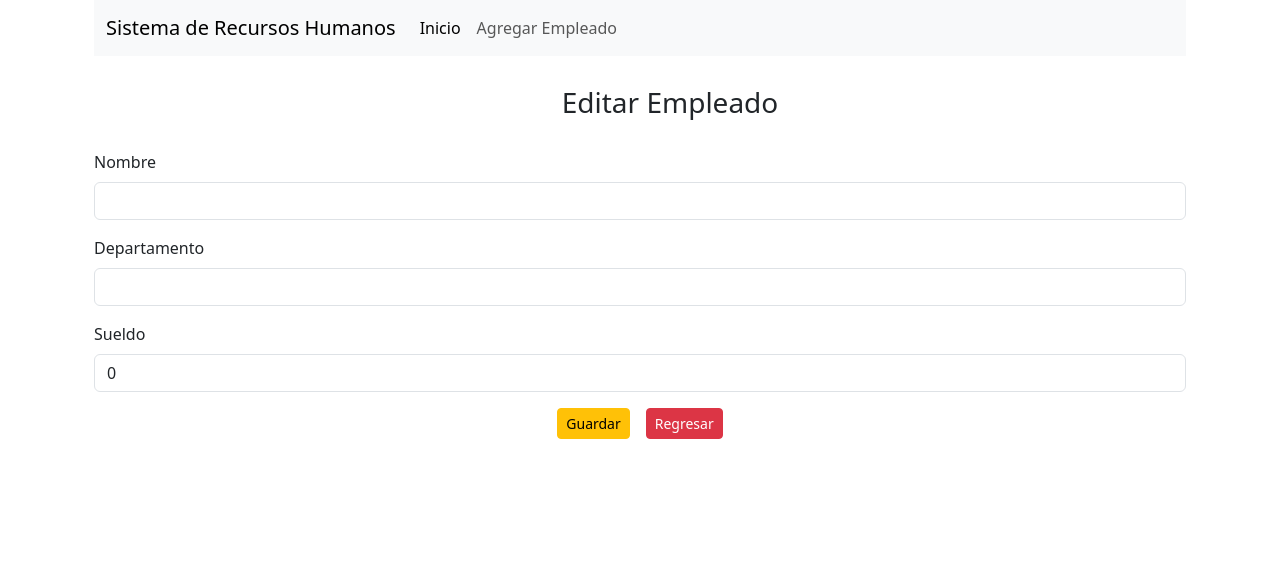
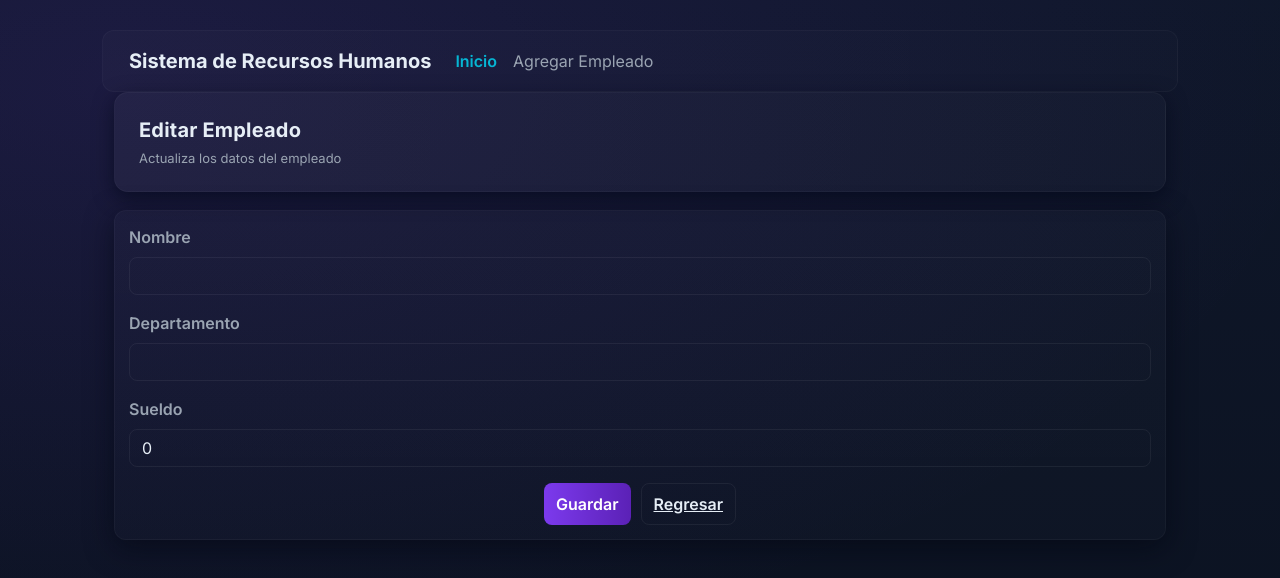
Before and after one commit to DeathbatO13/Human-Resources-System--Full-Stack-Spring-Boot---React, a React (Create React App) app in the folder rh-react/: page /editar/1 in a window 1280 px wide. Shown: the top 578 px of the page. Built offline with nearby package versions, Linux system fonts and the light colour scheme; no server answers.

Commit message:
Delete y estilos

```diff
--- a/rh-react/public/index.html
+++ b/rh-react/public/index.html
@@ -25,7 +25,7 @@
       work correctly both with client-side routing and a non-root public URL.
       Learn how to configure a non-root public URL by running `npm run build`.
     -->
-    <title>React App</title>
+    <title>Recursos Humanos</title>
   </head>
   <body>
     <noscript>You need to enable JavaScript to run this app.</noscript>
--- a/rh-react/src/empleados/AgregarEmpleado.js
+++ b/rh-react/src/empleados/AgregarEmpleado.js
@@ -56,6 +56,7 @@ export default function AgregarEmpleado() {
                 <a href="/" className="btn btn-danger btn-sm">Regresar</a>
             </div>
         </form>
+
     </div>
   )
 }
--- a/rh-react/src/empleados/EditarEmpleado.js
+++ b/rh-react/src/empleados/EditarEmpleado.js
@@ -17,14 +17,15 @@ export default function EditarEmpleado() {
 
     const { nombre, departamento, sueldo } = empleado;
 
-    useEffect(() => {
-        cargarEmpleado();
-    }, []);
 
     const cargarEmpleado = async () => {
         const resultado = await axios.get(`${urlBase}/${id}`);
         setEmpleado(resultado.data);
     }
+
+     useEffect(() => {
+        cargarEmpleado();
+    }, []);
 
     const onInputChange = (e) => {
         setEmpleado({ ...empleado, [e.target.name]: e.target.value });
@@ -32,17 +33,22 @@ export default function EditarEmpleado() {
 
     const onSubmit = async (e) => {
         e.preventDefault();
-        await axios.post(urlBase, empleado);
+        await axios.put(`${urlBase}/${id}`, empleado);
         navegacion('/');
     }
 
 
-  return (
-    <div className='container'>
-        <div className='container text-center' style={{margin: '30px'}}>
-            <h3>Editar Empleado</h3>
-        </div>
-        <form onSubmit={(e)=>onSubmit(e)}>
+    return (
+        <div className='container'>
+                <div className='app-hero'>
+                        <div>
+                                <div className='app-title'>Editar Empleado</div>
+                                <div className='app-sub'>Actualiza los datos del empleado</div>
+                        </div>
+                </div>
+
+                <div className='table-card'>
+                    <form onSubmit={(e)=>onSubmit(e)}>
             <div className="mb-3">
                 <label htmlFor="nombre" className="form-label">Nombre</label>
                 <input type="text" className="form-control" id="nombre" name="nombre" required={true}
@@ -62,11 +68,12 @@ export default function EditarEmpleado() {
                 value={sueldo} onChange={(e)=>onInputChange(e)}/>
             </div>
 
-            <div className='text-center'>
-                <button type="submit" className="btn btn-warning btn-sm me-3">Guardar</button>
-                <a href="/" className="btn btn-danger btn-sm">Regresar</a>
+            <div style={{display:'flex', justifyContent:'center', gap:10}}>
+                <button type="submit" className="btn-modern primary">Guardar</button>
+                <a href="/" className="btn-modern ghost">Regresar</a>
             </div>
-        </form>
+                    </form>
+                </div>
     </div>
   )
 }
--- a/rh-react/src/empleados/ListadoEmpleados.js
+++ b/rh-react/src/empleados/ListadoEmpleados.js
@@ -18,6 +18,11 @@ export default function ListadoEmpleados() {
         console.log("Respuesta API:");
         console.log(resultado.data);
         setEmpleados(resultado.data);
+    }
+
+    const eliminarEmpleado = async (id) => {
+        await axios.delete(`${urlBase}/${id}`);
+        cargarEmpleados();
     }
 
   return (
@@ -53,7 +58,8 @@ export default function ListadoEmpleados() {
                             <td>
                                 <Link to={`/editar/${empleado.idEmpleado}`}
                                 className="btn btn-primary btn-sm me-3">Editar</Link>
-
+                                <button className="btn btn-danger btn-sm"
+                                onClick={()=> eliminarEmpleado(empleado.idEmpleado)}>Eliminar</button>
                             </td>
                         </tr>
                     ))
--- /dev/null
+++ b/rh-react/src/index.css
@@ -0,0 +1,83 @@
+@import url('https://fonts.googleapis.com/css2?family=Inter:wght@300;400;600;700;800&display=swap');
+
+:root{
+  --bg-gradient-start: #0f172a;
+  --bg-gradient-end: #0b1220;
+  --card-bg: rgba(255,255,255,0.03);
+  --surface: #0b1220;
+  --primary: #7c3aed; /* violet */
+  --accent: #06b6d4; /* teal */
+  --muted: #9aa4b2;
+  --text: #e6eef6;
+  --glass: rgba(255,255,255,0.04);
+}
+
+/* Reset small things */
+*{box-sizing: border-box}
+html,body,#root{height:100%}
+body{
+  font-family: 'Inter', system-ui, -apple-system, 'Segoe UI', Roboto, 'Helvetica Neue', Arial;
+  background: radial-gradient(1200px 600px at 10% 10%, rgba(124,58,237,0.12), transparent),
+              linear-gradient(180deg,var(--bg-gradient-start), var(--bg-gradient-end));
+  color: var(--text);
+  -webkit-font-smoothing:antialiased;
+  -moz-osx-font-smoothing:grayscale;
+  padding: 30px 12px;
+}
+
+.container{ max-width:1100px; margin: 0 auto; }
+
+/* App header / hero */
+.app-hero{
+  background: linear-gradient(90deg, rgba(255,255,255,0.04), rgba(255,255,255,0.02));
+  border-radius: 14px;
+  padding: 22px 24px;
+  display:flex; align-items:center; justify-content:space-between;
+  box-shadow: 0 6px 20px rgba(2,6,23,0.6);
+  border: 1px solid rgba(255,255,255,0.03);
+  margin-bottom: 18px;
+}
+.app-title{ font-weight:700; font-size:20px; letter-spacing:0.2px; color:var(--text) }
+.app-sub{ color:var(--muted); font-size:13px; margin-top:4px }
+
+.controls{ display:flex; gap:10px; align-items:center }
+.btn-modern{ padding:8px 12px; border-radius:8px; border: none; font-weight:600 }
+.btn-modern.primary{ background: linear-gradient(90deg,var(--primary), #5b21b6); color:white }
+.btn-modern.ghost{ background:transparent; color:var(--text); border:1px solid rgba(255,255,255,0.06) }
+
+/* Card for table */
+.table-card{
+  background: linear-gradient(180deg, rgba(255,255,255,0.02), rgba(255,255,255,0.01));
+  border-radius: 12px; padding:14px; border:1px solid rgba(255,255,255,0.03);
+  box-shadow: 0 8px 28px rgba(3,6,18,0.6);
+}
+
+/* Better table visuals while still using bootstrap's table base */
+.table thead th{ border-bottom: none; color: rgba(255,255,255,0.9); font-weight:700; text-transform:uppercase; font-size:12px }
+.table tbody tr{ transition: transform .16s ease, background .12s ease; }
+.table tbody tr:hover{ transform: translateY(-3px); background: rgba(255,255,255,0.02) }
+.table td, .table th{ vertical-align: middle; padding: 14px 12px }
+.table .btn{ border-radius:7px; padding:6px 10px }
+
+.muted{ color:var(--muted) }
+.big{ font-weight:700; font-size:15px }
+
+/* Navbar updates */
+.navbar{ background: linear-gradient(90deg, rgba(255,255,255,0.02), rgba(255,255,255,0.01)); border-radius:12px; padding:10px 14px; border:1px solid rgba(255,255,255,0.03) }
+.navbar .navbar-brand{ font-weight:700; color:var(--text) }
+.navbar .nav-link{ color:var(--muted) }
+.navbar .nav-link.active{ color:var(--accent); font-weight:600 }
+
+/* Forms */
+.form-label{ color:var(--muted); font-weight:600 }
+.form-control{ background:transparent; border-radius:8px; border:1px solid rgba(255,255,255,0.06); color:var(--text) }
+
+/* Responsive tweaks */
+@media (max-width:700px){
+  .app-hero{flex-direction:column; align-items:flex-start; gap:12px}
+  .controls{ width:100%; justify-content:space-between}
+}
+
+/* Tiny utility */
+.text-center{ text-align:center }
+.me-3{ margin-right:0.75rem }
--- a/rh-react/src/index.js
+++ b/rh-react/src/index.js
@@ -1,5 +1,6 @@
 import React from 'react';
 import ReactDOM from 'react-dom/client';
+import './index.css';
 import App from './App';
 
 
--- a/rh-react/src/plantilla/Navegacion.js
+++ b/rh-react/src/plantilla/Navegacion.js
@@ -3,18 +3,18 @@ import { Link } from 'react-router-dom'
 
 export default function Navegacion() {
   return (
-    <div className="container">
+    <div>
 
-        <nav className="navbar navbar-expand-lg bg-body-tertiary">
+        <nav className="navbar navbar-expand-lg" role="navigation">
             <div className="container-fluid">
-                <a className="navbar-brand" href="/">Sistema de Recursos Humanos</a>
+                <Link className="navbar-brand" to="/">Sistema de Recursos Humanos</Link>
                 <button className="navbar-toggler" type="button" data-bs-toggle="collapse" data-bs-target="#navbarNav" aria-controls="navbarNav" aria-expanded="false" aria-label="Toggle navigation">
                     <span className="navbar-toggler-icon"></span>
                 </button>
                 <div className="collapse navbar-collapse" id="navbarNav">
                     <ul className="navbar-nav">
                         <li className="nav-item">
-                            <a className="nav-link active" aria-current="page" href="/">Inicio</a>
+                            <Link className="nav-link active" aria-current="page" to="/">Inicio</Link>
                         </li>
                         <li className="nav-item">
                             <Link className="nav-link" to="/agregar">Agregar Empleado</Link>
```
Also changed, not shown: 1 other file (tests, documents, lock files or other folders).
